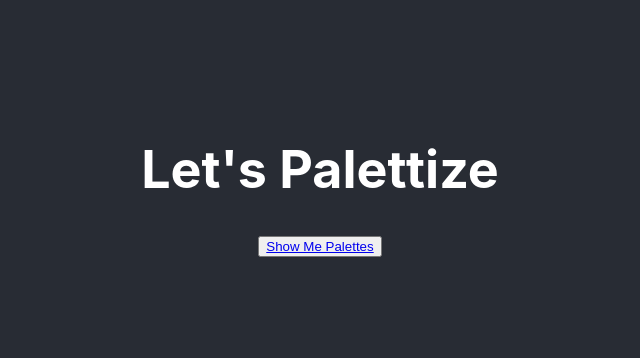
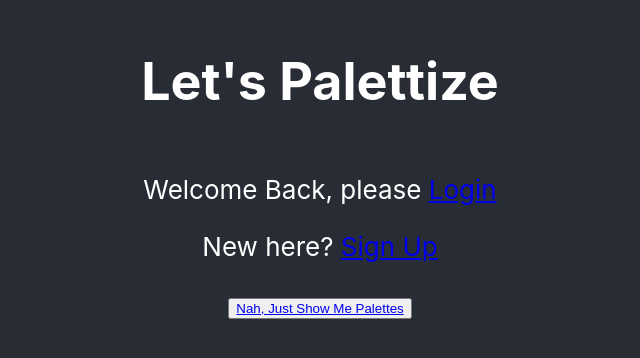
Before and after one commit to climb719/palettize-frontend, a React (Create React App) app: page /home in a window 1280 px wide. Shown: the part 220-578 px from the top of the page, without its empty margins (320-960 px from the left). Built offline with nearby package versions, Linux system fonts and the light colour scheme; no server answers.

Commit message:
add login and signup components

```diff
--- a/src/App.js
+++ b/src/App.js
@@ -1,14 +1,16 @@
-import React, { Component } from 'react';
+import React from 'react';
 import './App.css';
 import { Route, Switch } from 'react-router-dom';
 import Welcome from './components/Welcome'
 import Home from './components/Home'
+import Login from './components/Signup'
+import Signup from './components/Login'
 import { connect } from 'react-redux'
 import { getPalettes } from './redux/actionCreators'
 import PaletteContainer from './containers/PalleteContainer'
 
 
-class App extends Component {
+class App extends React.Component {
 
   componentDidMount(){
     this.props.getPalettes()
@@ -20,6 +22,8 @@ class App extends Component {
     <div className="App">
 
       <Switch>
+      <Route path='/signup'component={Login} />
+      <Route path='/login' component={Signup} />
       <Route path='/palettes'component={PaletteContainer} />
       <Route path='/home' component={Home} />
       <Route path='/' component={Welcome} />
--- a/src/components/Home.js
+++ b/src/components/Home.js
@@ -8,7 +8,11 @@ const Home = props => {
 
       <div className="App-Main">
         <h1>Let's Palettize</h1>
-        <button onClick={ props.test}> <Link to="/palettes"><div>Show Me Palettes</div></Link></button>
+        <p>Welcome Back, please  <Link to='/login'>Login</Link> </p>
+
+        <div> New here?  <Link to='/signup'>Sign Up</Link></div>
+
+        <p><button onClick={ props.test}> <Link to="/palettes">Nah, Just Show Me Palettes</Link></button></p>
 
       </div>
 
--- /dev/null
+++ b/src/components/Login.js
@@ -0,0 +1,11 @@
+const Login = props => {
+    console.log(props)
+  return (
+    <div className="App-Main">
+    <h2>Glad you came back, Login here:</h2>
+    </div>
+  )
+
+}
+
+export default Login
--- /dev/null
+++ b/src/components/Signup.js
@@ -0,0 +1,11 @@
+const Signup = props => {
+    console.log(props)
+  return (
+    <div className="App-Main">
+    <h2>Glad you want to Palettize, Sign Up here:</h2>
+    </div>
+  )
+
+}
+
+export default Signup
```
